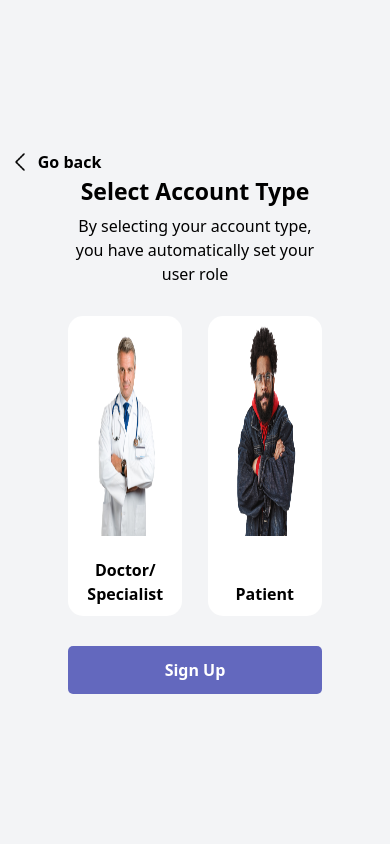
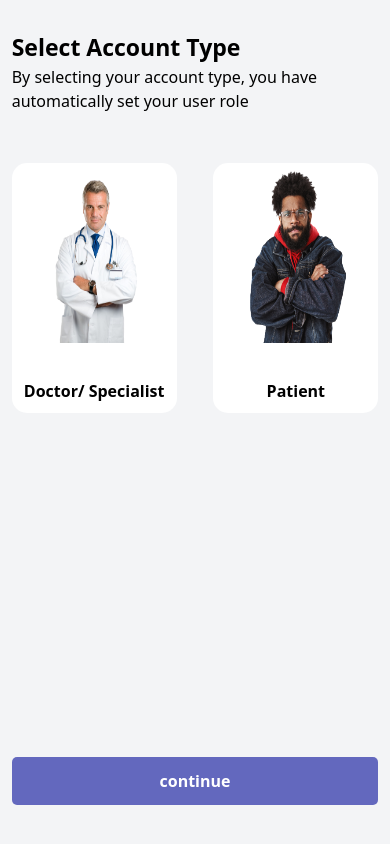
Before and after one commit to Intellidevelopers/cosmicforge-frontend, a React (Vite) app: page /selectRole in a window 390 px wide. Built offline with nearby package versions, Linux system fonts and the light colour scheme.

Commit message:
retouch to onboard: added the select role page

```diff
--- a/src/main/onboarding/pages/RolePage.tsx
+++ b/src/main/onboarding/pages/RolePage.tsx
@@ -33,35 +33,37 @@ const RolePage:React.FC = () => {
 
     return (
         <div className="bg-gray-100 w-screen h-screen flex flex-col justify-center items-center">
-            <Link className="flex flex-row gap-2 items-center font-bold md:w-[80%] w-[95%] h-fit" to={'/'}>
+            <Link className="md:flex hidden flex-row gap-2 items-center font-bold md:w-[80%] w-[95%] h-fit" to={'/'}>
                 <IconContainer image={backIcon} classes='rotate-180' mobileSize="20" deskSize="30"/>
                 <span>Go back</span>
             </Link>
-            <div className="md:w-[80%] text-center flex flex-col gap-[5px] px-[15%] w-[95%]">
+            <div className="md:w-[80%] md:h-fit h-screen md:text-center text-left flex flex-col md:pb-0 pb-[10%] justify-between md:justify-around md:pt-0 pt-[30px]  gap-[5px] md:px-[15%] px-[3%] w-[100%]">
+                <div className="flex flex-col">
                     <span className="text-[23px] font-extrabold">Select Account Type</span>
                     <span>By selecting your account type, you have automatically set your user role</span>
                     <div className="h-[350px] w-[100%] flex flex-row justify-between items-center">
-                    <button onClick={handleDoctorButton} className={`${isDoctorSelected?'border-[2px] border-[#272EA7] ':''}h-[300px] w-[45%] hover:scale-[105%] flex flex-col justify-between items-center bg-white rounded-[15px]`}>
-                        <div className="h-[220px] w-[60%]">
+                        <button onClick={handleDoctorButton} className={`${isDoctorSelected?'border-[2px] border-[#272EA7] ':''}md:h-[300px] h-[250px] w-[45%] hover:scale-[102%] flex flex-col justify-between items-center bg-white rounded-[15px]`}>
+                            <div className="md:h-[220px] h-[180px] w-[60%]">
                                 <img src={doctorImage} className="h-[100%] w-[100%]" alt='doctor role'/>
                             </div>
                             <span className="font-bold text-[16px] mb-[10px]">Doctor/ Specialist</span>
                         </button>
-                    <button onClick={handlePatientButton} className={`${isPatientSelected?'border-[2px] border-[#272EA7] ':''}h-[300px] w-[45%] hover:scale-[105%] flex flex-col justify-between items-center bg-white rounded-[15px]`}>
-                        <div className="h-[220px] w-[70%]">
+                        <button onClick={handlePatientButton} className={`${isPatientSelected?'border-[2px] border-[#272EA7] ':''}md:h-[300px] h-[250px] w-[45%] hover:scale-[102%] flex flex-col justify-between items-center bg-white rounded-[15px]`}>
+                            <div className="md:h-[220px] h-[180px] md:w-[70%] w-[80%]">
                                 <img src={patientImage} className="h-[100%] w-[100%]" alt='doctor role'/>
                             </div>
                             <span className="font-bold text-[16px] mb-[10px]">Patient</span>
                         </button>
 
                     </div>
+                </div>
                 { !(isDoctorSelected || isPatientSelected) ? (
                     <div className={`h-[48px] w-[100%] bg-[#272EA7]/70 text-white font-bold flex flex-row justify-center items-center rounded-[5px]`} >
-                        Sign Up
+                        continue
                     </div>
                 ): (
                     <Link className="h-[48px] w-[100%] bg-[#272EA7] hover:bg-[#272EA7]/80 text-white font-bold flex flex-row justify-center items-center rounded-[5px]" to={'/onboard'}>
-                        Sign Up
+                        Continue
                     </Link>
                 )}
 
```
Lines whose indentation alone changed are shown as unchanged.
